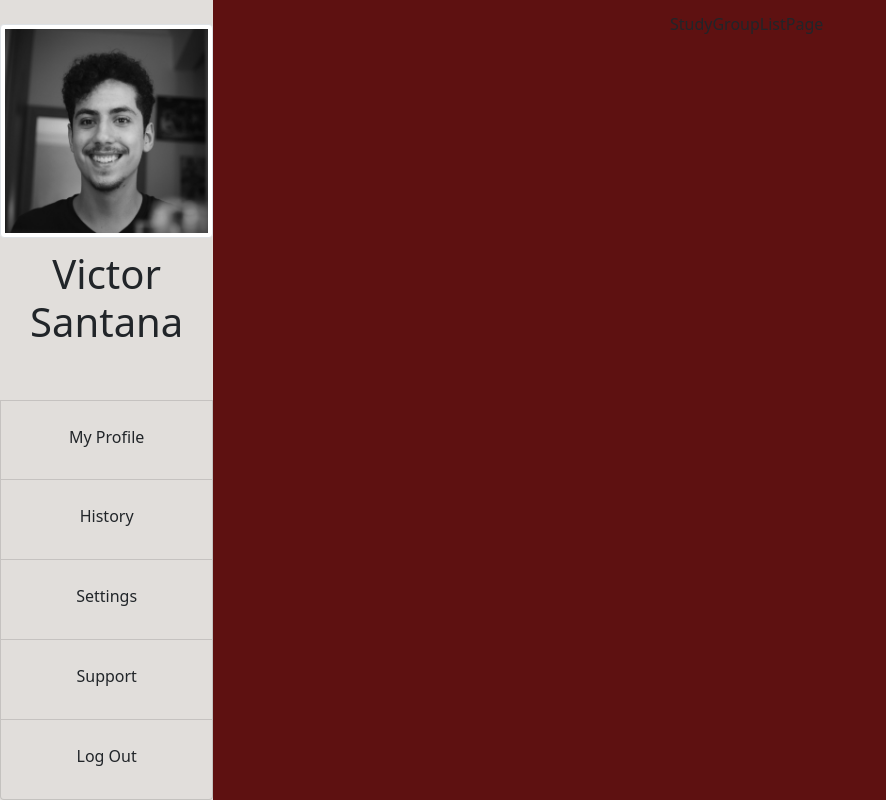
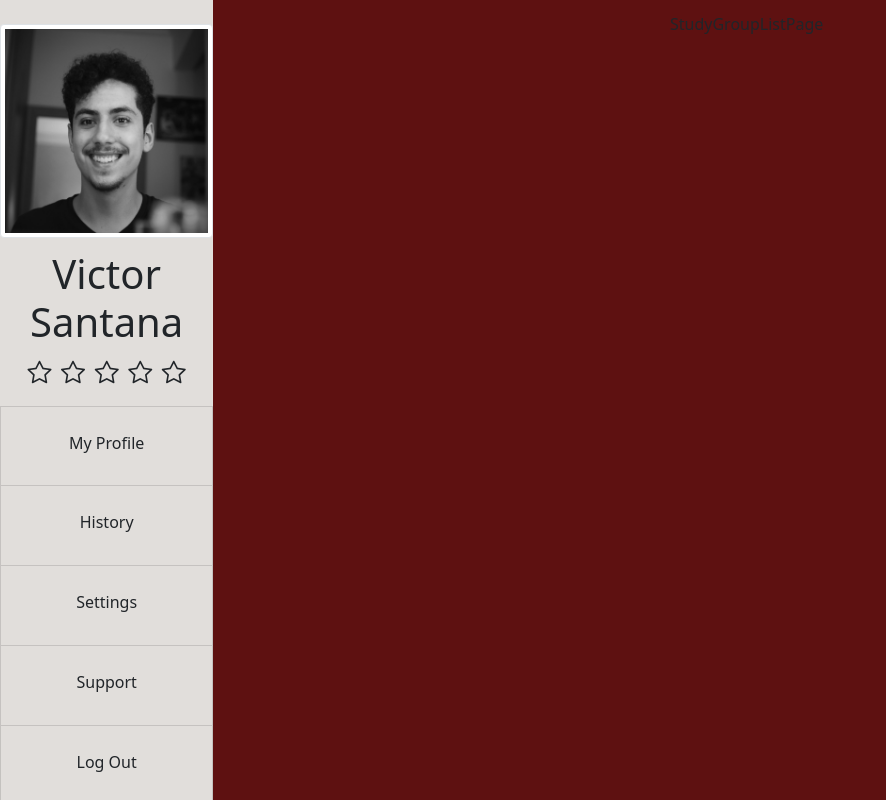
Before and after one commit to hugoamaralsantana/StudyGroupFinderUMass, a React (Create React App) app: page / in a window 1280 px wide. Shown: the whole page, without its empty margins (0-886 px from the left). Built offline with nearby package versions, Linux system fonts and the light colour scheme.

Commit message:
Updated the SideBar

```diff
--- a/public/index.html
+++ b/public/index.html
@@ -24,6 +24,7 @@
       work correctly both with client-side routing and a non-root public URL.
       Learn how to configure a non-root public URL by running `npm run build`.
     -->
+    <link rel="stylesheet" href="https://cdn.jsdelivr.net/npm/bootstrap-icons@1.3.0/font/bootstrap-icons.css">
     <title>Studs</title>
   </head>
   <body>
--- a/src/components/Container.jsx
+++ b/src/components/Container.jsx
@@ -4,16 +4,6 @@ import { useState } from 'react';
 import '../styles.scss'
 
 function Container(){
-    const [sidebar, setSidebar] = useState(false);
-
-    const toggleSidebar = () => {
-        if(!sidebar){
-            setSidebar(true);
-        }else{
-            setSidebar(false);
-        }
-    };
-
     return(
     <div className="h-100 w-100 overflow-hidden d-flex position-absolute">
         <div className="container-fluid bg-secondary">
--- a/src/components/SideBar.jsx
+++ b/src/components/SideBar.jsx
@@ -1,13 +1,23 @@
 import ListGroup from 'react-bootstrap/ListGroup';
+import { useState } from 'react'
 import '../styles.scss';
 
 function SideBar() {
+    const [myRating, setMyRating] = useState(4.5);
+
     return(
         <ListGroup className="menu-group">
             <div className="profile-section">
                 <div className="image-container pt-2">
-                    <img className = "w-75 h-50 rounded-circle" src={require('../images/picofme.jpg')} class="img-thumbnail" alt="Victor Santana"></img>
+                    <img className = "rounded-circle w-75 h-50" src={require('../images/picofme.jpg')} class="img-thumbnail" alt="Victor Santana"></img>
                     <h1 className="mt-1">Victor Santana</h1>
+                    <span className="star-group">
+                        <i className="bi-star rating-star"></i>
+                        <i className="bi-star rating-star"></i>
+                        <i className="bi-star rating-star"></i>
+                        <i className="bi-star rating-star"></i>
+                        <i className="bi-star rating-star"></i>
+                    </span>
                 </div>
             </div>
             <ListGroup.Item className="menu-item bg-secondary">My Profile</ListGroup.Item>
--- a/src/styles.scss
+++ b/src/styles.scss
@@ -6,6 +6,21 @@
 .opensidemenu {
     max-width: 250px;
     animation: open 0.5s linear 0.2s 1 normal forwards;
+}
+
+.sidemenu{
+    min-width: 150px;
+    max-width: 250px;
+}
+
+.star-group{
+    position: relative;
+    bottom: 1rem;
+}
+
+.rating-star{
+    font-size: 1.5rem;
+    margin: 0.3rem;
 }
 
 .collapse-button {
@@ -20,6 +35,11 @@
 .menu-item{
     width: 100%;
     height: 10vh;
+}
+
+.menu-item:hover {
+    background-color: #5e1111 !important;
+    color: white !important;
 }
 
 .menu-group {
```
